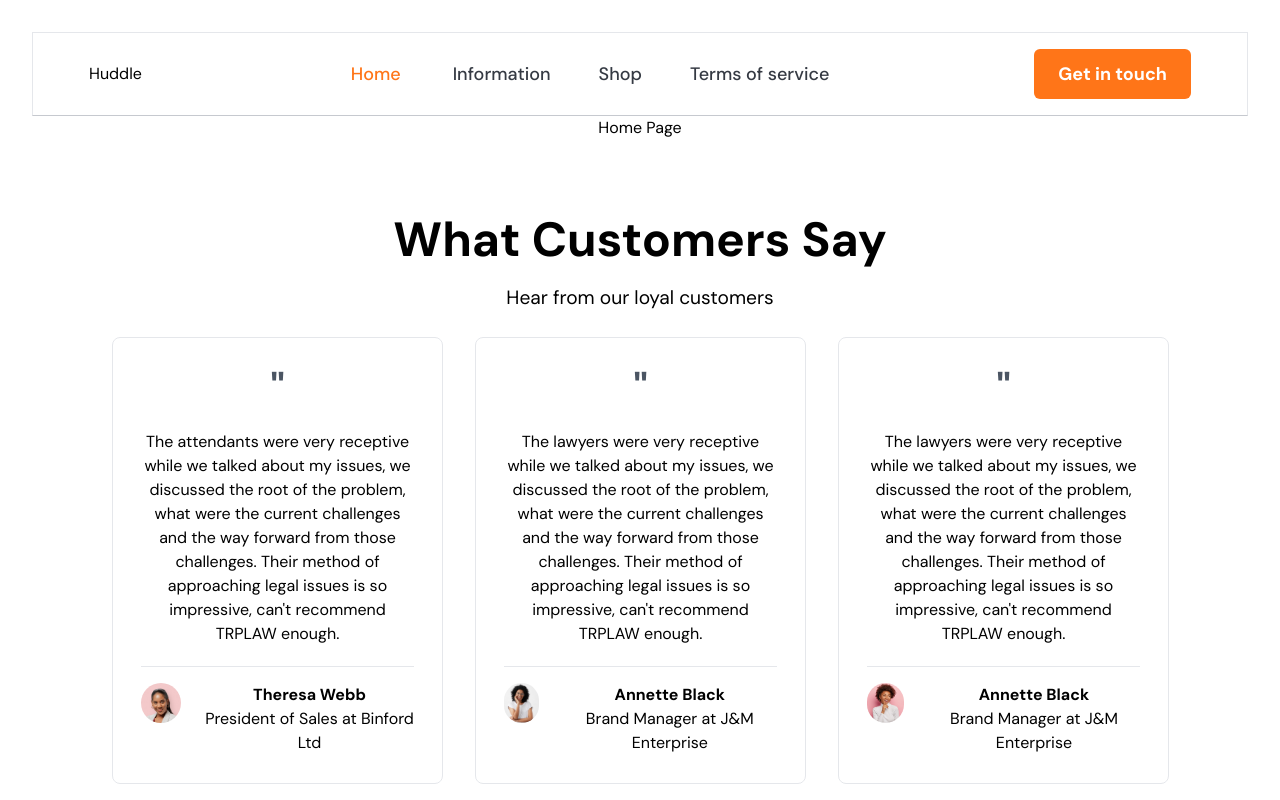
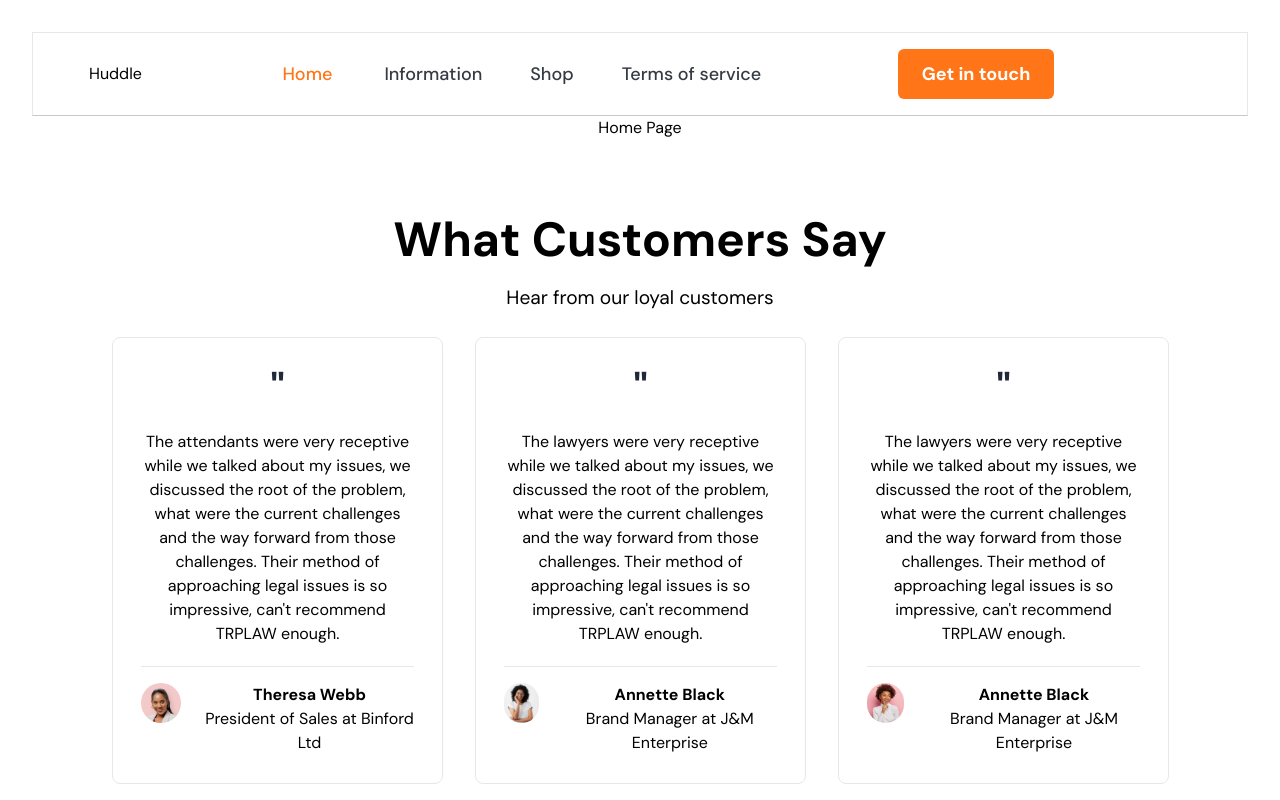
Before and after one commit to MutiatBash/huddle-project, a React (Vite) app: page / in a window 1280 px wide. Shown: the top 800 px of the page. Built offline with nearby package versions, Linux system fonts and the light colour scheme; the HTML template or start-up script is replaced by a standard one.

Commit message:
updated navbar

```diff
--- a/package.json
+++ b/package.json
@@ -10,6 +10,12 @@
     "preview": "vite preview"
   },
   "dependencies": {
+    "@fortawesome/fontawesome-svg-core": "^6.4.2",
+    "@fortawesome/free-brands-svg-icons": "^6.4.2",
+    "@fortawesome/free-regular-svg-icons": "^6.4.2",
+    "@fortawesome/free-solid-svg-icons": "^6.4.2",
+    "i": "^0.3.7",
+    "npm": "^10.2.0",
     "react": "^18.2.0",
     "react-dom": "^18.2.0",
     "react-router-dom": "^6.17.0",
--- a/src/components/Cards.jsx
+++ b/src/components/Cards.jsx
@@ -2,22 +2,22 @@ import { clients } from "../data";
 
 export const ReviewCard = ({ client }) => {
   return (
-    <div className="">
     <div
-        className="border rounded-lg bg-white w-full px-7 py-5 flex flex-col justify-between"
+      className="border rounded-lg bg-white w-full p-4 lg:px-7 lg:py-5 flex flex-col justify-between"
       key={client.id}
     >
-        <p className="text-[2.5rem] font-bold text-gray-600 m-0">"</p>
+      <p className="text-[1.5rem] lg:text-[2.5rem] font-bold text-gray-800 m-0">
+        "
+      </p>
       <p className="py-3">{client.comment}</p>
       <div className="py-2">
         <hr></hr>
       </div>
-        <div className="flex flex-row gap-6 py-2">
+      <div className="flex flex-row gap-3 lg:gap-6 py-2">
         <img className="w-10 h-10 rounded-full object-cover" src={client.src} />
         <div>
-            <h3 className="font-bold ">{client.name}</h3>
-            <p className="">{client.role}</p>
-          </div>
+          <h3 className="font-bold">{client.name}</h3>
+          <p className="text-sm lg:text-base">{client.role}</p>
         </div>
       </div>
     </div>
--- /dev/null
+++ b/src/components/MobileMenu.jsx
@@ -0,0 +1,28 @@
+import { Button } from "./Button";
+import { Link, useLocation } from "react-router-dom";
+import { links } from "./Navbar";
+
+export const MobileMenu = ({ text, className }) => {
+  const location = useLocation();
+  return (
+    <div className="md:hidden">
+      <ul className="hidden lg:flex items-center gap-5 lg:gap-[3rem]">
+        {links.map((links) => (
+          <li className="group relative">
+            <Link
+              to={links.url}
+              key={links.id}
+              className={`nav-item text-[#353A43] transition duration-300 ease-in text-lg font-medium ${
+                location.pathname === links.url ? " text-[#ff7518] p-1" : ""
+              }`}
+            >
+              {links.text}
+            </Link>
+            <div className="absolute w-full left-0 h-0.5 bg-[#ff7518] transform scale-x-0 origin-left transition-transform duration-300 ease-in-out group-hover:scale-x-100"></div>
+          </li>
+        ))}
+      </ul>
+      <Button text={"Get in touch"} />
+    </div>
+  );
+};
--- a/src/components/Navbar.jsx
+++ b/src/components/Navbar.jsx
@@ -1,9 +1,10 @@
-import React from "react";
+import React, { useState } from "react";
 // import Logo from '../assets/svg/logo.svg'
 import { Link, useLocation } from "react-router-dom";
-import {Button} from "./Button"
+import { Button } from "./Button";
+import { MobileMenu } from "./MobileMenu";
 
-const links = [
+export const links = [
   {
     id: 1,
     url: "/",
@@ -28,9 +29,9 @@ const links = [
 
 const Navbar = () => {
   const location = useLocation();
-
+  const [menuOpen, setMenuOpen] = useState(false);
   return (
-    <div className="w-full h-full py-4 px-4 md:px-14 bg-white border border-b-[#C6C9CF] sticky top-0">
+    <div className="w-full h-full py-4 px-4 md:px-14 bg-white border border-b-[#C6C9CF] sticky top-0 z-20">
       <div className="w-full flex items-center justify-between">
         <div>
           {/* <img
@@ -55,7 +56,9 @@ const Navbar = () => {
             </li>
           ))}
         </ul>
-        <Button text={"Get in touch"}/>
+        <Button text={"Get in touch"} className="hidden lg:block" />
+         <button></button>
+        {menuOpen && <MobileMenu />}
       </div>
     </div>
   );
--- a/src/data.js
+++ b/src/data.js
@@ -35,7 +35,7 @@ export const clients = [
     id: 5,
     src: "/images/client1.JPG",
     name: "Theresa Webb",
-    role: "President of Sales at Binford Ltd",
+    role: "President of Sales at Binford",
     comment:
       "The attendants were very receptive while we talked about my issues, we discussed the root of the problem, what were the current challenges and the way forward from those challenges. Their method of approaching legal issues is so impressive, can't recommend TRPLAW enough.",
   },
--- a/src/sections/Reviews.jsx
+++ b/src/sections/Reviews.jsx
@@ -46,9 +46,9 @@ const Reviews = () => {
     ],
   };
   return (
-    <section className="p-4 lg:p-16" id="testimonial">
-      <div className="flex flex-col gap-2 items-center justify-between">
-        <h2 className="font-bold text-[3rem]">What Customers Say</h2>
+    <section className="p-4 lg:p-16" id="reviews">
+      <div className="flex flex-col lg:gap-2 items-center justify-between text-center">
+        <h2 className="font-bold text-[1.5rem] lg:text-[3rem]">What Customers Say</h2>
         <p className="text-[1.2rem]">Hear from our loyal customers</p>
       </div>
       <div className="w-full py-3">
```
Also changed, not shown: 1 other file (tests, documents, lock files or other folders). Lines whose indentation alone changed are shown as unchanged.
